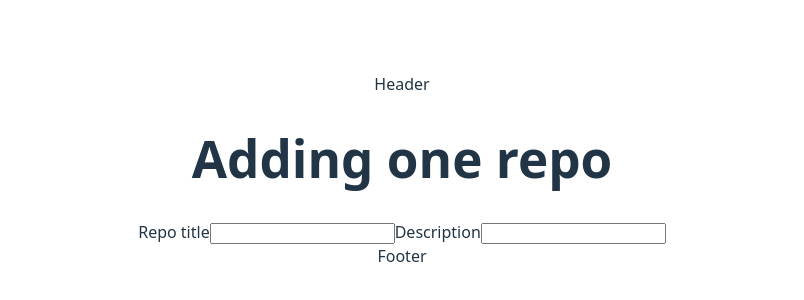
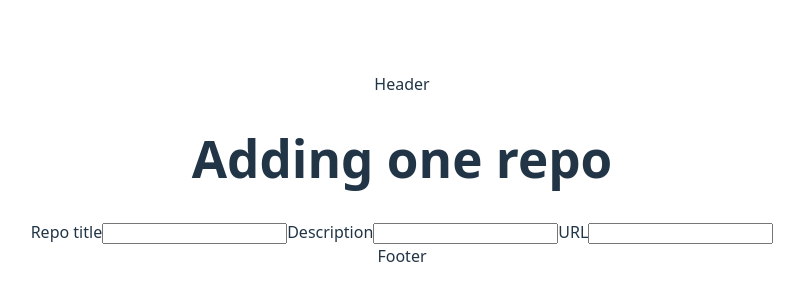
Before and after one commit to WildCodeSchool-CDA-FT-2025-03/Bac-A-Sable-Emilie, a React (Vite) app in the folder vite-project/: page /repos/create in a window 1280 px wide. Shown: the part 230-530 px from the top of the page, without its empty margins (238-1042 px from the left). Built offline with nearby package versions, Linux system fonts and the light colour scheme; no server answers.

Commit message:
field url added on RepoForm

```diff
--- a/vite-project/src/pages/RepoForm.tsx
+++ b/vite-project/src/pages/RepoForm.tsx
@@ -33,6 +33,12 @@ export default function RepoForm() {
 					name="description"
 					handleNewRepo={handleNewRepo}
 				/>
+				<InputForm
+					title="URL"
+					value={newRepo.url}
+					name="url"
+					handleNewRepo={handleNewRepo}
+				/>
 			</form>
 		</>
 	);
```
